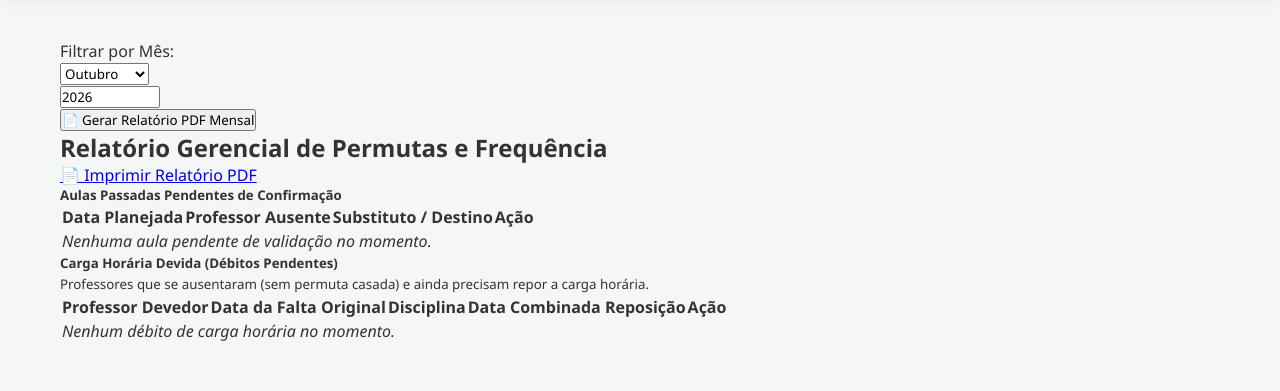
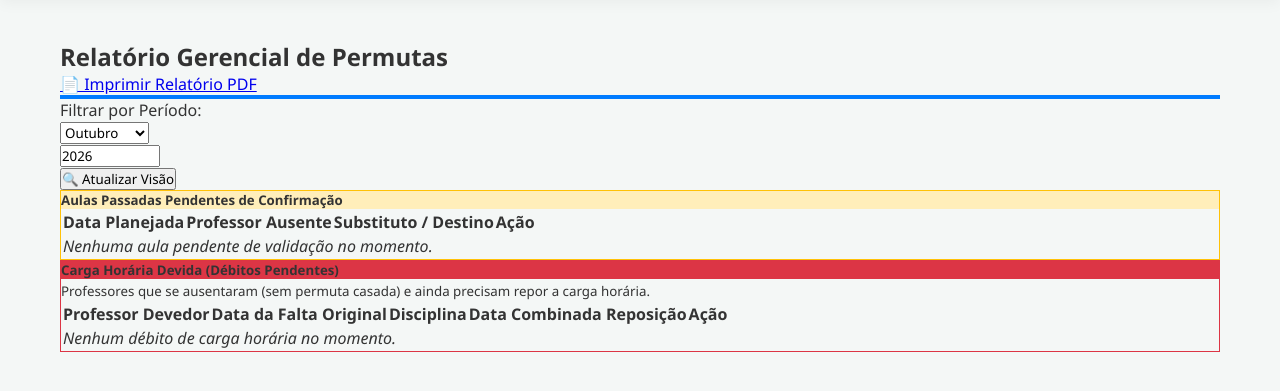
Before and after one commit to jsambarreto/sgg-ifba, a Django app: page /relatorio-gerencial/ in a window 1280 px wide. Shown: the part 70-461 px from the top of the page. Run offline with Django 5.2, Linux system fonts and the light colour scheme; a user stored in the database is signed in; tables that the repository leaves empty hold one stand-in row (values such as "Sample post").

Commit message:
feat: enhance "Relatório Gerencial" layout and update filtering options for improved user experience

```diff
--- a/gestao/templates/gestao/relatorio_gerencial.html
+++ b/gestao/templates/gestao/relatorio_gerencial.html
@@ -1,57 +1,59 @@
 {% extends 'gestao/base.html' %}
 
 {% block content %}
-<div class="container-fluid mt-4 mb-5">
+<div class="container mt-4 mb-5">
 
-    <div class="card mb-4 shadow-sm">
-    <div class="card-body bg-light">
-        <form method="GET" action="{% url 'gerar_pdf_relatorio_gerencial' %}" class="row align-items-center">
+    <!-- Cabeçalho com Título e Botão de Imprimir -->
+    <div class="d-flex justify-content-between align-items-center mb-4">
+        <h2><i class="fas fa-chart-bar"></i> Relatório Gerencial de Permutas</h2>
+        <a href="{% url 'gerar_pdf_relatorio_gerencial' %}?mes={{ request.GET.mes|default:'10' }}&ano={{ request.GET.ano|default:'2026' }}" target="_blank" class="btn btn-outline-dark shadow-sm">
+            📄 Imprimir Relatório PDF
+        </a>
+    </div>
+
+    <!-- Filtro de Busca -->
+    <div class="card mb-4 shadow-sm" style="border-top: 4px solid #007bff;">
+        <div class="card-body bg-light py-3">
+            <form method="GET" action="{% url 'relatorio_gerencial' %}" class="row g-3 align-items-center">
                 <div class="col-auto">
-                <label for="mes" class="col-form-label">Filtrar por Mês:</label>
+                    <label for="mes" class="col-form-label fw-bold">Filtrar por Período:</label>
                 </div>
                 <div class="col-auto">
-                <select name="mes" id="mes" class="form-select">
-                    <option value="1">Janeiro</option>
-                    <option value="2">Fevereiro</option>
-                    <option value="3">Março</option>
-                    <option value="4">Abril</option>
-                    <option value="5">Maio</option>
-                    <option value="6">Junho</option>
-                    <option value="7">Julho</option>
-                    <option value="8">Agosto</option>
-                    <option value="9">Setembro</option>
-                    <option value="10" selected>Outubro</option>
-                    <option value="11">Novembro</option>
-                    <option value="12">Dezembro</option>
+                    <select name="mes" id="mes" class="form-select shadow-sm">
+                        <option value="1" {% if request.GET.mes == '1' %}selected{% endif %}>Janeiro</option>
+                        <option value="2" {% if request.GET.mes == '2' %}selected{% endif %}>Fevereiro</option>
+                        <option value="3" {% if request.GET.mes == '3' %}selected{% endif %}>Março</option>
+                        <option value="4" {% if request.GET.mes == '4' %}selected{% endif %}>Abril</option>
+                        <option value="5" {% if request.GET.mes == '5' %}selected{% endif %}>Maio</option>
+                        <option value="6" {% if request.GET.mes == '6' %}selected{% endif %}>Junho</option>
+                        <option value="7" {% if request.GET.mes == '7' %}selected{% endif %}>Julho</option>
+                        <option value="8" {% if request.GET.mes == '8' %}selected{% endif %}>Agosto</option>
+                        <option value="9" {% if request.GET.mes == '9' %}selected{% endif %}>Setembro</option>
+                        <option value="10" {% if request.GET.mes == '10' or not request.GET.mes %}selected{% endif %}>Outubro</option>
+                        <option value="11" {% if request.GET.mes == '11' %}selected{% endif %}>Novembro</option>
+                        <option value="12" {% if request.GET.mes == '12' %}selected{% endif %}>Dezembro</option>
                     </select>
                 </div>
                 <div class="col-auto">
-                <input type="number" name="ano" class="form-control" value="2026" style="width: 100px;">
+                    <input type="number" name="ano" class="form-control shadow-sm" value="{{ request.GET.ano|default:'2026' }}" style="width: 100px;">
                 </div>
                 <div class="col-auto">
-                <button type="submit" class="btn btn-primary" target="_blank">
-                    📄 Gerar Relatório PDF Mensal
+                    <button type="submit" class="btn btn-primary shadow-sm">
+                        🔍 Atualizar Visão
                     </button>
                 </div>
             </form>
         </div>
     </div>
 
-    <div class="d-flex justify-content-between align-items-center mb-4">
-        <h2>Relatório Gerencial de Permutas e Frequência</h2>
-        <a href="{% url 'gerar_pdf_relatorio_gerencial' %}" target="_blank" class="btn btn-outline-dark shadow-sm">
-            📄 Imprimir Relatório PDF
-        </a>
-    </div>
-
     <!-- BLOCO 1: PENDENTES DE VALIDAÇÃO -->
-    <div class="card shadow-sm mb-5 border-warning">
-        <div class="card-header bg-warning text-dark font-weight-bold">
+    <div class="card shadow-sm mb-5" style="border: 1px solid #ffc107;">
+        <div class="card-header text-dark font-weight-bold" style="background-color: #ffeeba;">
             <h5 class="mb-0">Aulas Passadas Pendentes de Confirmação</h5>
         </div>
         <div class="card-body p-0">
             <div class="table-responsive">
-                <table class="table table-hover table-striped mb-0 align-middle">
+                <table class="table table-hover mb-0 align-middle">
                     <thead class="table-light">
                         <tr>
                             <th class="px-4">Data Planejada</th>
@@ -95,18 +97,18 @@
     </div>
 
     <!-- BLOCO 2: CARGA HORÁRIA DEVIDA -->
-    <div class="card shadow-sm border-danger">
-        <div class="card-header bg-danger text-white font-weight-bold">
+    <div class="card shadow-sm" style="border: 1px solid #dc3545;">
+        <div class="card-header text-white font-weight-bold" style="background-color: #dc3545;">
             <h5 class="mb-0">Carga Horária Devida (Débitos Pendentes)</h5>
         </div>
-        <div class="card-body bg-light border-bottom">
+        <div class="card-body bg-light border-bottom py-2">
             <p class="text-muted mb-0">
                 <small>Professores que se ausentaram (sem permuta casada) e ainda precisam repor a carga horária.</small>
             </p>
         </div>
         <div class="card-body p-0">
             <div class="table-responsive">
-                <table class="table table-hover table-striped mb-0 align-middle">
+                <table class="table table-hover mb-0 align-middle">
                     <thead class="table-light">
                         <tr>
                             <th class="px-4">Professor Devedor</th>
@@ -126,7 +128,7 @@
                                 {% if sol.data_devolucao %}
                                     <span class="badge bg-info text-dark" style="font-size: 0.85rem;">{{ sol.data_devolucao|date:"d/m/Y" }}</span>
                                 {% else %}
-                                    <span class="text-muted fst-italic">Ainda não marcada</span>
+                                    <span class="text-muted" style="font-style: italic;">Ainda não marcada</span>
                                 {% endif %}
                             </td>
                             <td class="text-center">
```
Lines whose indentation alone changed are shown as unchanged.
